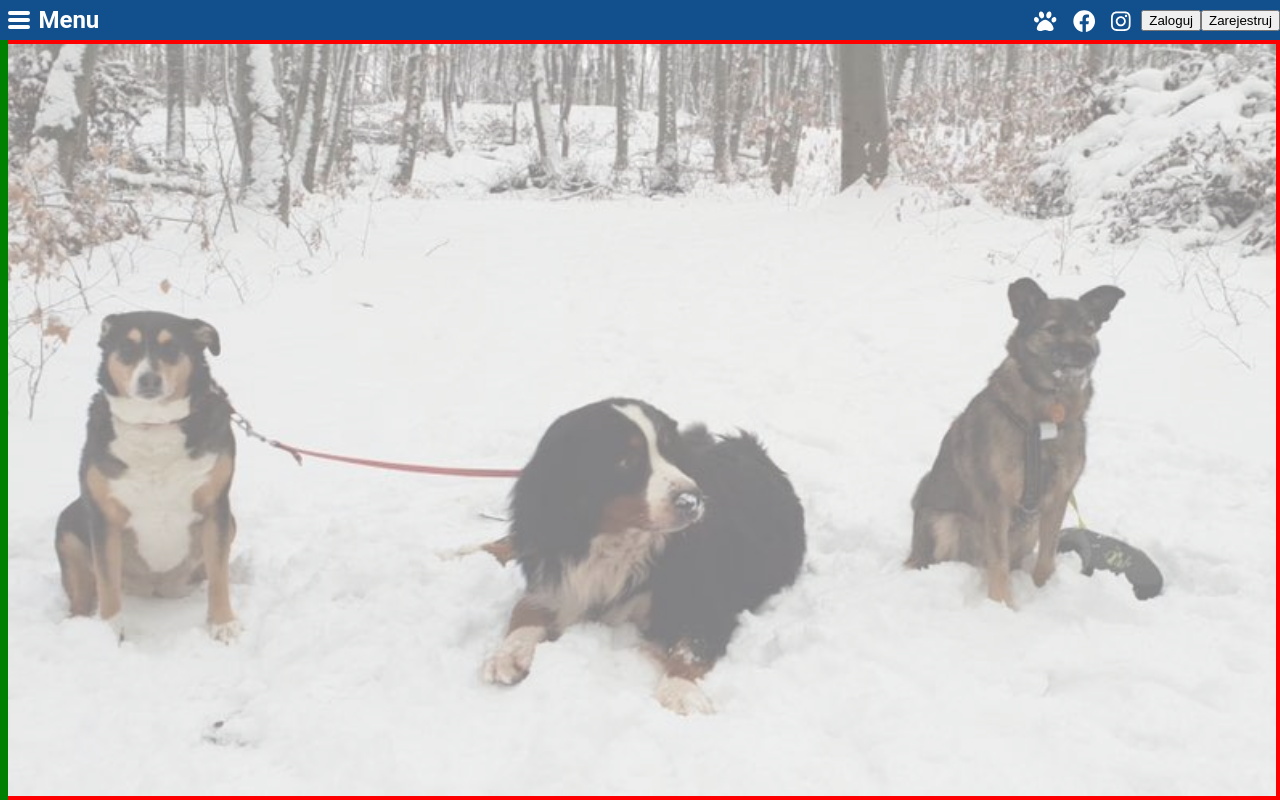
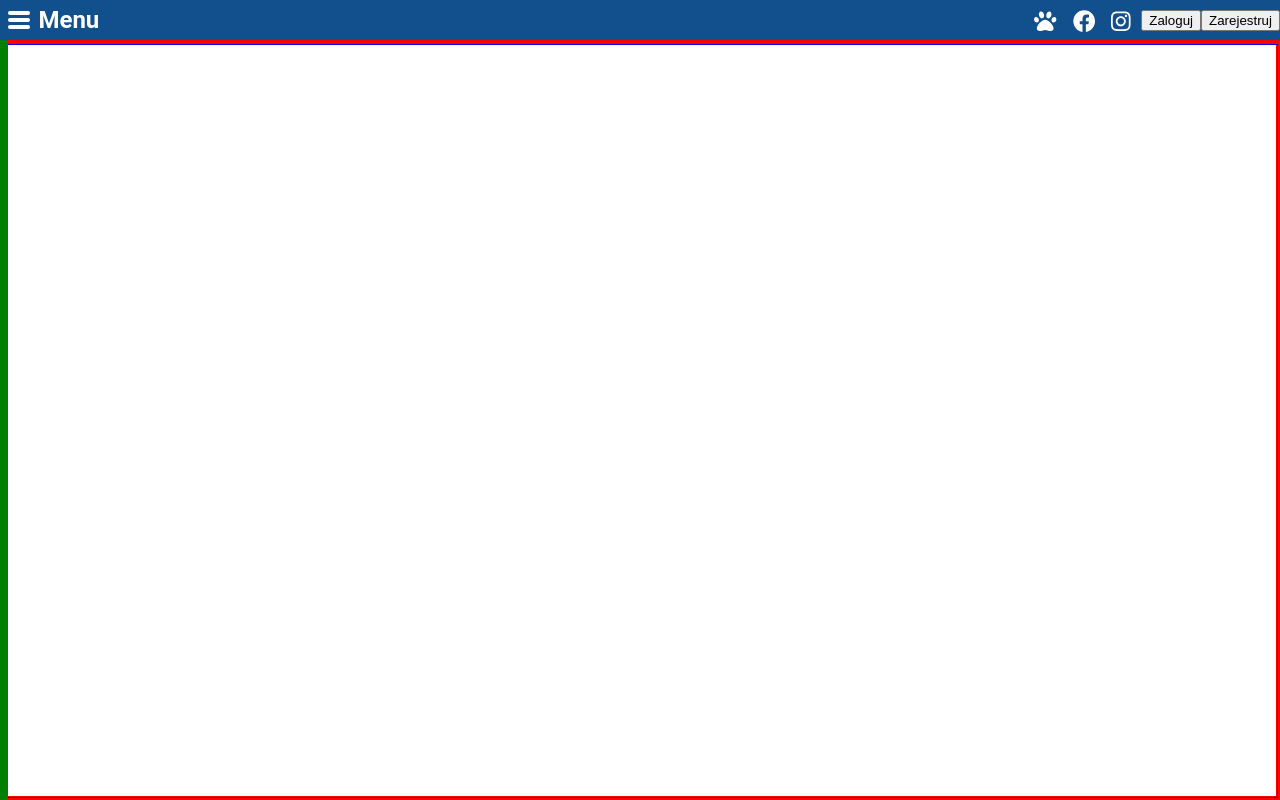
Before and after one commit to anxiety47/kgt-angular, an Angular app: page / in a window 1280 px wide. Built offline with nearby package versions, Linux system fonts and the light colour scheme; a small style sheet from the web is missing.

Commit message:
Remove background on home page

```diff
--- a/src/app/modules/home/home/home.component.css
+++ b/src/app/modules/home/home/home.component.css
@@ -1,8 +1,14 @@
-.background-image {
+/* .background-image {
     background-image: url('../../../../assets/images/home-background.jpg');
     opacity: 0.5;
     width: 100%;
     height: 100%;
     background-size: cover;
     background-position: center;
+} */
+
+.home-background {
+    border: 1px solid blue;
+    width: 100%;
+    height: 100%;
 }
--- a/src/app/modules/home/home/home.component.html
+++ b/src/app/modules/home/home/home.component.html
@@ -1 +1,2 @@
-<div class="background-image"></div>
+<!-- <div class="background-image"></div> -->
+<div class="home-background"></div>
```
